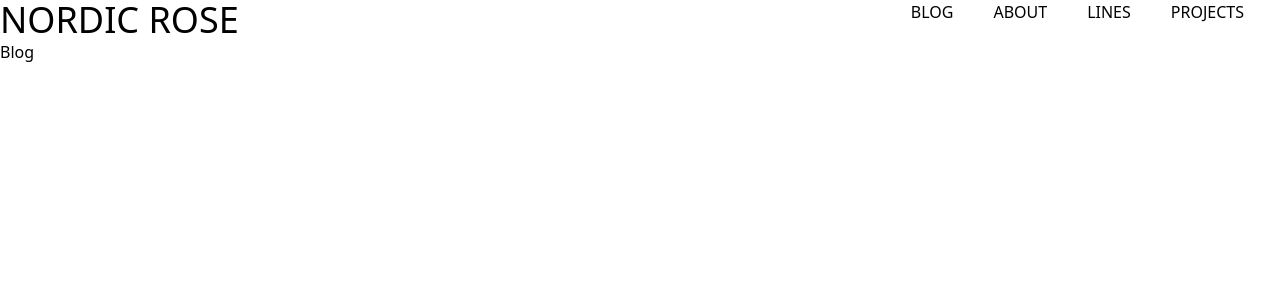
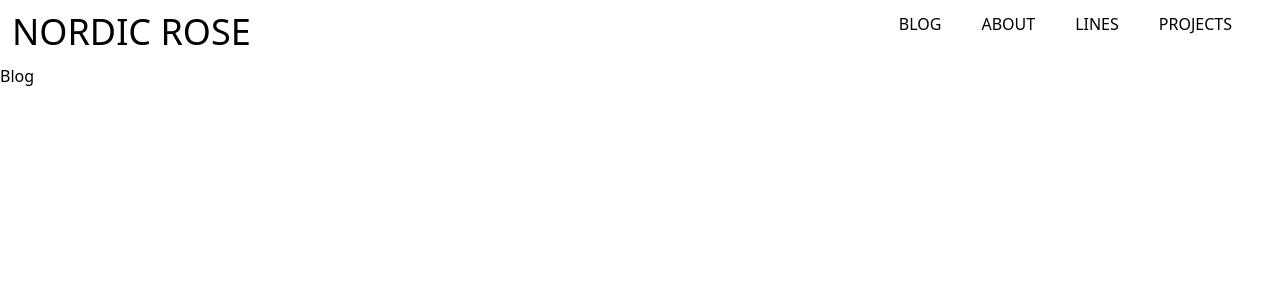
Before and after one commit to kholidss/movie-website, a Vue app: page /blog in a window 1280 px wide. Shown: the top 300 px of the page. Built offline with nearby package versions, Linux system fonts and the light colour scheme.

Commit message:
desain navbar 4

```diff
--- a/src/components/Navbar.vue
+++ b/src/components/Navbar.vue
@@ -1,5 +1,5 @@
 <template>
-  <header class="flex justify-between align-center">
+  <header class="flex justify-between align-center p-3">
     <router-link to="/">
       <h1 class="text-black-500 text-4xl">NORDIC ROSE</h1>
     </router-link>
```
